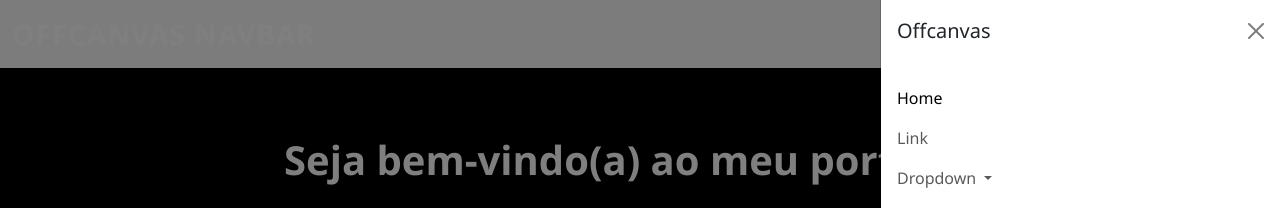
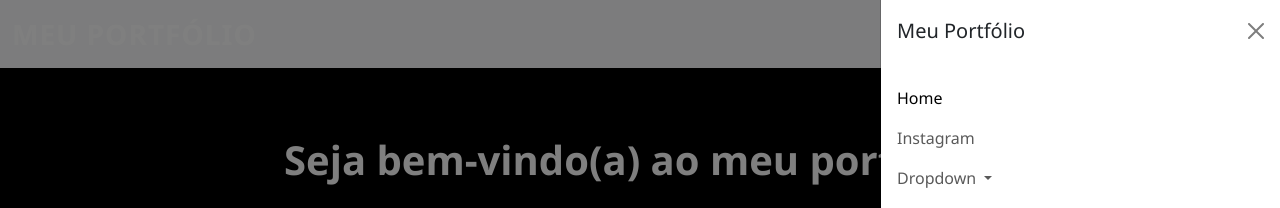
Before and after one commit to lalallalaura/teste, a plain HTML site: page index.html in a window 1280 px wide. Both pictures are taken after a click on the button 1240 px from the left and 34 px from the top of the page. Shown: the top 208 px of the page. Drawn offline with nearby package versions, Linux system fonts and the light colour scheme.

Commit message:
index.html

```diff
--- a/index.html
+++ b/index.html
@@ -11,13 +11,13 @@
 
   <nav class="navbar bg-body-tertiary fixed-top">
   <div class="container-fluid">
-    <a class="navbar-brand" href="#">Offcanvas navbar</a>
+    <a class="navbar-brand" href="#">Meu Portfólio</a>
     <button class="navbar-toggler" type="button" data-bs-toggle="offcanvas" data-bs-target="#offcanvasNavbar" aria-controls="offcanvasNavbar" aria-label="Toggle navigation">
       <span class="navbar-toggler-icon"></span>
     </button>
     <div class="offcanvas offcanvas-end" tabindex="-1" id="offcanvasNavbar" aria-labelledby="offcanvasNavbarLabel">
       <div class="offcanvas-header">
-        <h5 class="offcanvas-title" id="offcanvasNavbarLabel">Offcanvas</h5>
+        <h5 class="offcanvas-title" id="offcanvasNavbarLabel">Meu Portfólio</h5>
         <button type="button" class="btn-close" data-bs-dismiss="offcanvas" aria-label="Close"></button>
       </div>
       <div class="offcanvas-body">
@@ -26,7 +26,7 @@
             <a class="nav-link active" aria-current="page" href="#">Home</a>
           </li>
           <li class="nav-item">
-            <a class="nav-link" href="#">Link</a>
+            <a class="nav-link" href="#">Instagram</a>
           </li>
           <li class="nav-item dropdown">
             <a class="nav-link dropdown-toggle" href="#" role="button" data-bs-toggle="dropdown" aria-expanded="false">
```
